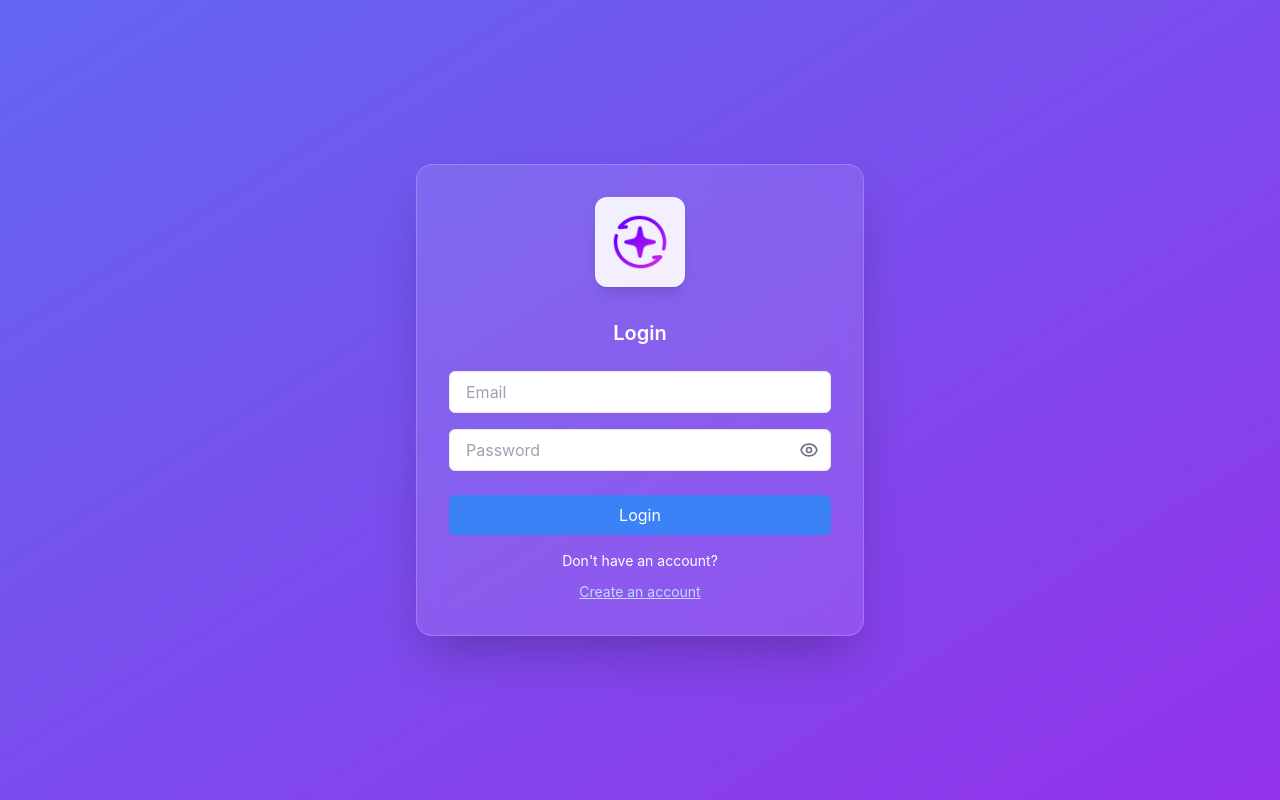
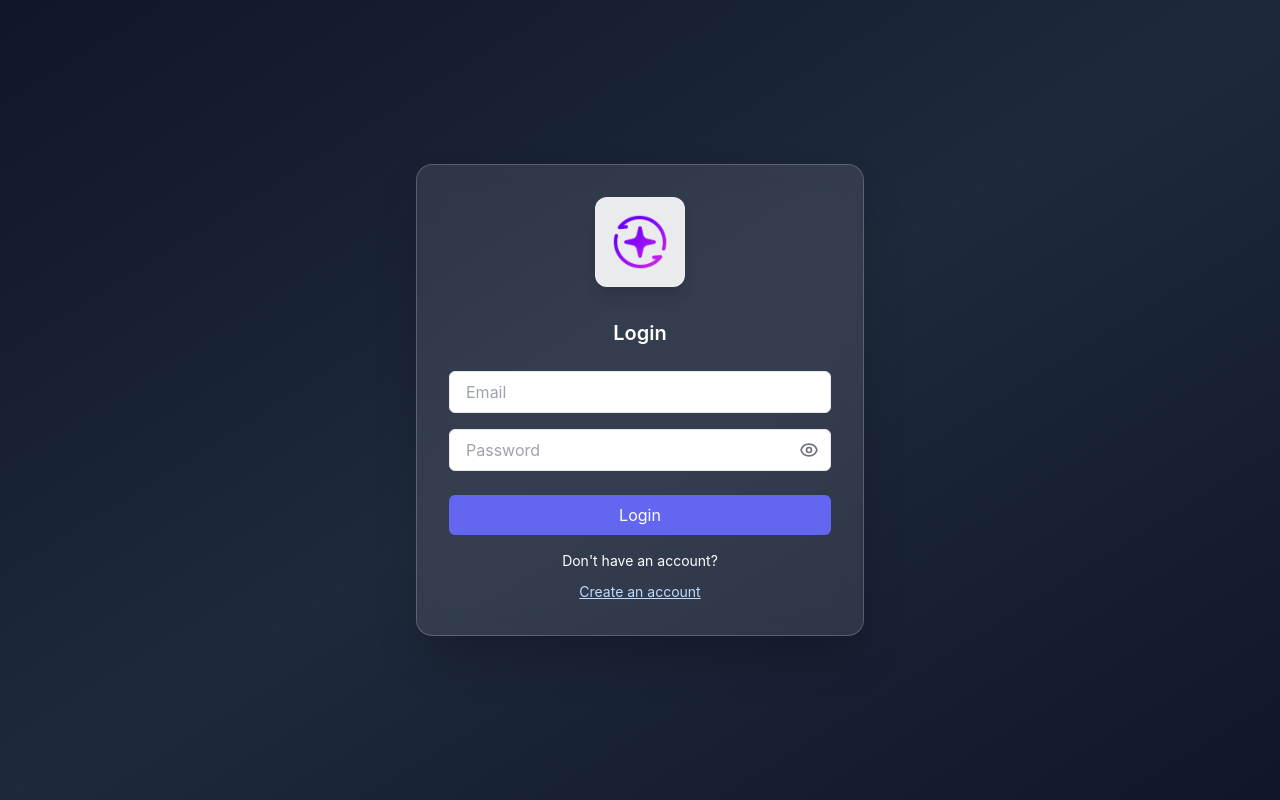
Before and after one commit to Roopesh519/testmate-ai, a React (Create React App) app in the folder qa-chatbot-frontend/: page /login in a window 1280 px wide. Built offline with nearby package versions, Linux system fonts and the light colour scheme.

Commit message:
Background color updated

```diff
--- a/qa-chatbot-frontend/src/pages/Chat.js
+++ b/qa-chatbot-frontend/src/pages/Chat.js
@@ -173,7 +173,7 @@ export default function Chat() {
   };
 
   return (
-    <div style={{ height: 'calc(var(--vh) * 100)' }} className="bg-gradient-to-br from-indigo-500 to-purple-600 text-white flex">
+    <div style={{ height: 'calc(var(--vh) * 100)' }} className="bg-gradient-to-br from-slate-900 via-slate-800 to-slate-900 text-white flex">
       <Sidebar
         conversations={conversations}
         onSelectConversation={loadConversation}
--- a/qa-chatbot-frontend/src/pages/Login.js
+++ b/qa-chatbot-frontend/src/pages/Login.js
@@ -51,7 +51,7 @@ export default function Login() {
   };
 
   return (
-    <div className="flex items-center justify-center min-h-screen bg-gradient-to-br from-indigo-500 to-purple-600 px-4">
+    <div className="flex items-center justify-center min-h-screen bg-gradient-to-br from-slate-900 via-slate-800 to-slate-900 px-4">
       <div className="bg-white bg-opacity-10 backdrop-blur-md border border-white border-opacity-20 rounded-2xl shadow-2xl p-8 w-full max-w-md">
         {/* Logo */}
         <div className="flex items-center justify-center mb-8">
@@ -99,7 +99,7 @@ export default function Login() {
         <button
           onClick={login}
           disabled={loading}
-          className="w-full bg-blue-500 text-white py-2 rounded-md hover:bg-blue-600 transition disabled:opacity-50 mb-4"
+          className="w-full bg-indigo-500 text-white py-2 rounded-md hover:bg-indigo-600 transition disabled:opacity-50 mb-4"
         >
           {loading ? 'Logging in...' : 'Login'}
         </button>
--- a/qa-chatbot-frontend/src/pages/ProfilePage.js
+++ b/qa-chatbot-frontend/src/pages/ProfilePage.js
@@ -84,7 +84,7 @@ export default function ProfilePage() {
 
     if (!user) {
         return (
-            <div style={{ height: 'calc(var(--vh) * 100)' }} className="bg-gradient-to-br from-indigo-500 to-purple-600 text-white flex">
+            <div style={{ height: 'calc(var(--vh) * 100)' }} className="bg-gradient-to-br from-slate-900 via-slate-800 to-slate-900 text-white flex">
                 <div className="flex flex-col flex-1 relative min-h-0">
                     <ChatHeader
                         setShowSidebar={() => { }} // No sidebar functionality
@@ -105,7 +105,7 @@ export default function ProfilePage() {
     }
 
     return (
-        <div style={{ height: 'calc(var(--vh) * 100)' }} className="bg-gradient-to-br from-indigo-500 to-purple-600 text-white flex">
+        <div style={{ height: 'calc(var(--vh) * 100)' }} className="bg-gradient-to-br from-slate-900 via-slate-800 to-slate-900 text-white flex">
             <div className="flex flex-col flex-1 relative min-h-0">
                 <ChatHeader
                     setShowSidebar={() => { }} // No sidebar functionality
--- a/qa-chatbot-frontend/src/pages/Register.js
+++ b/qa-chatbot-frontend/src/pages/Register.js
@@ -58,7 +58,7 @@ export default function Register() {
   };
 
   return (
-    <div className="flex items-center justify-center min-h-screen bg-gradient-to-br from-indigo-500 to-purple-600 px-4">
+    <div className="flex items-center justify-center min-h-screen bg-gradient-to-br from-slate-900 via-slate-800 to-slate-900 px-4">
       <div className="bg-white bg-opacity-10 backdrop-blur-md border border-white border-opacity-20 rounded-2xl shadow-2xl p-8 w-full max-w-md">
 
         {/* Logo */}
@@ -115,7 +115,7 @@ export default function Register() {
         <button
           onClick={register}
           disabled={loading}
-          className="w-full bg-blue-500 text-white py-2 rounded-md hover:bg-blue-600 transition disabled:opacity-50 mb-4"
+          className="w-full bg-indigo-500 text-white py-2 rounded-md hover:bg-indigo-600 transition disabled:opacity-50 mb-4"
         >
           {loading ? 'Registering...' : 'Register'}
         </button>
```
